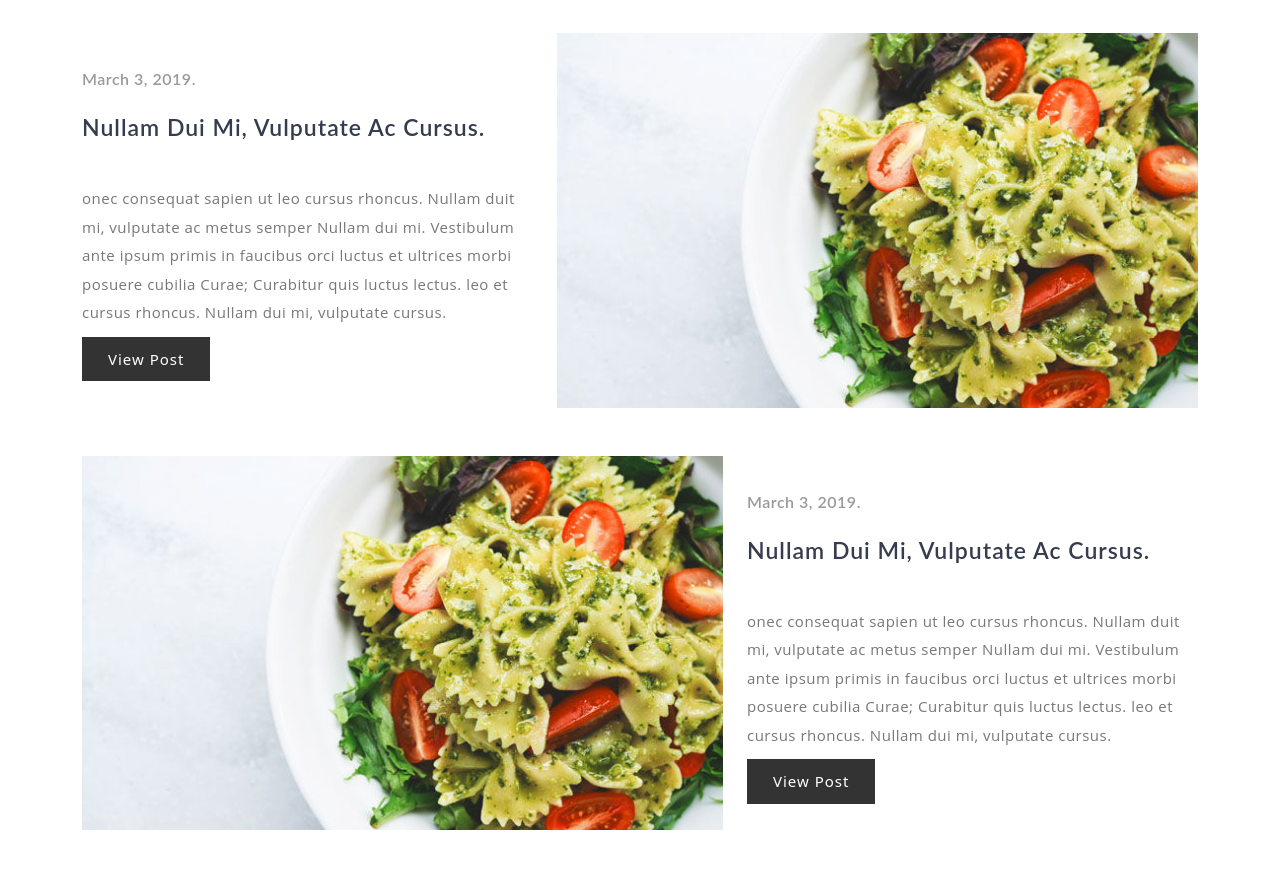
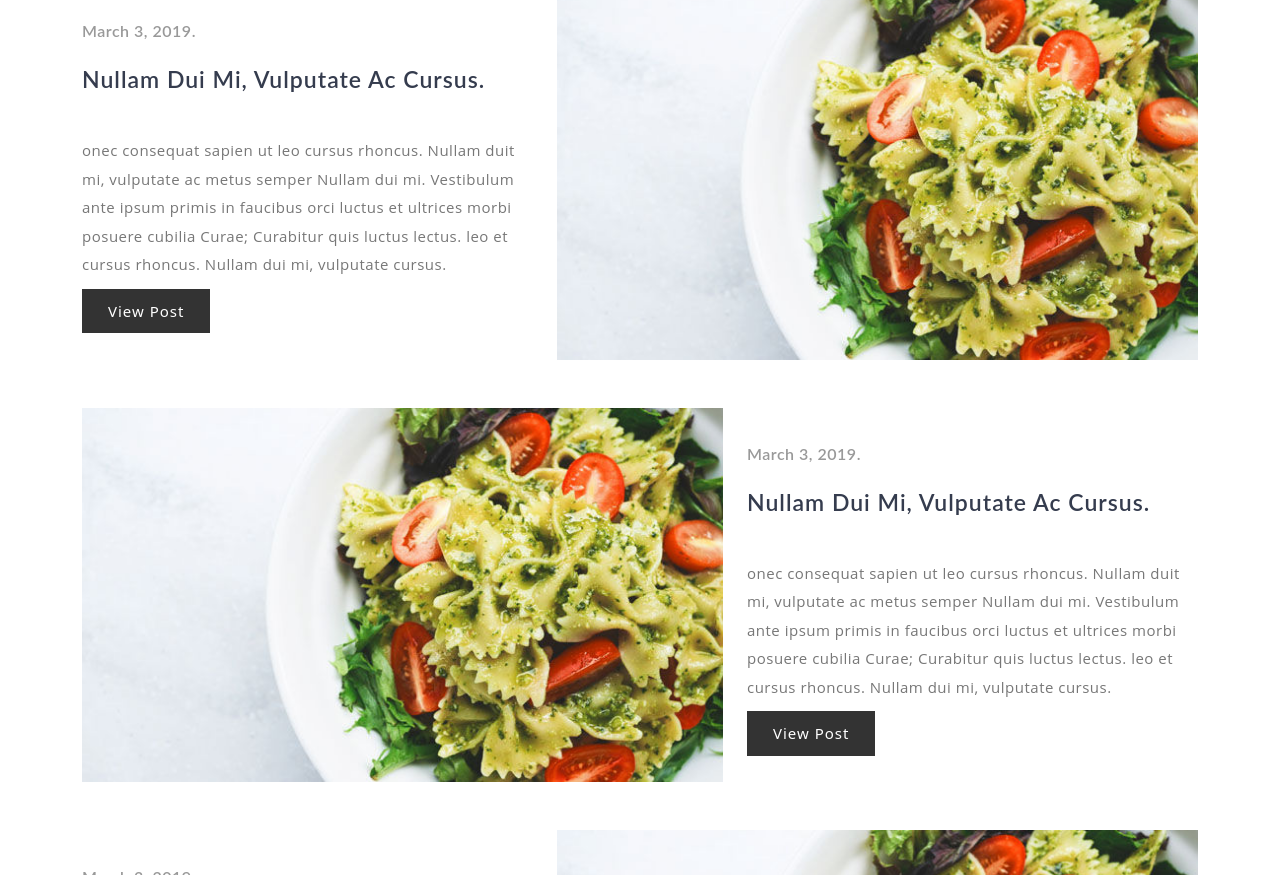
Before and after one commit to MohammedHasan-99/Crispy-Hotel, a plain HTML site: page blog/bolg.html in a window 1280 px wide. Shown: the part 574-1449 px from the top of the page. Drawn offline with Linux system fonts and the light colour scheme.

Commit message:
remove extra padding

```diff
--- a/blog/bolg.html
+++ b/blog/bolg.html
@@ -66,7 +66,7 @@
 
 
     <div class="py-5 ">
-        <div class="container pt-5 test">
+        <div class="container test">
             <div class="d-flex flex-column justify-content-center align-items-center text-center">
                 <h1 class="head headding mb-5">Crispy Blog</h1>
             </div>
```
